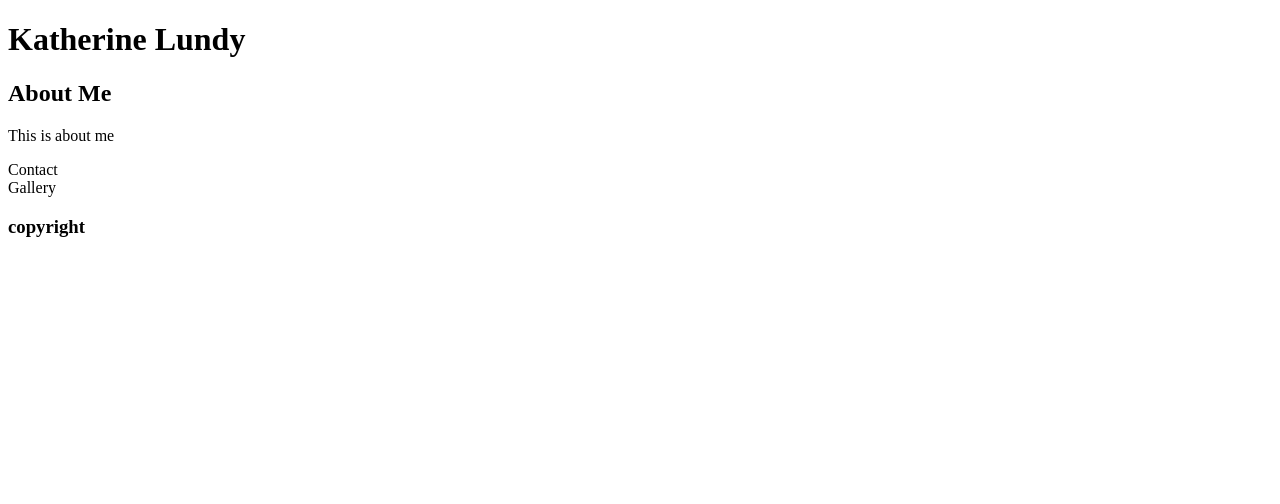
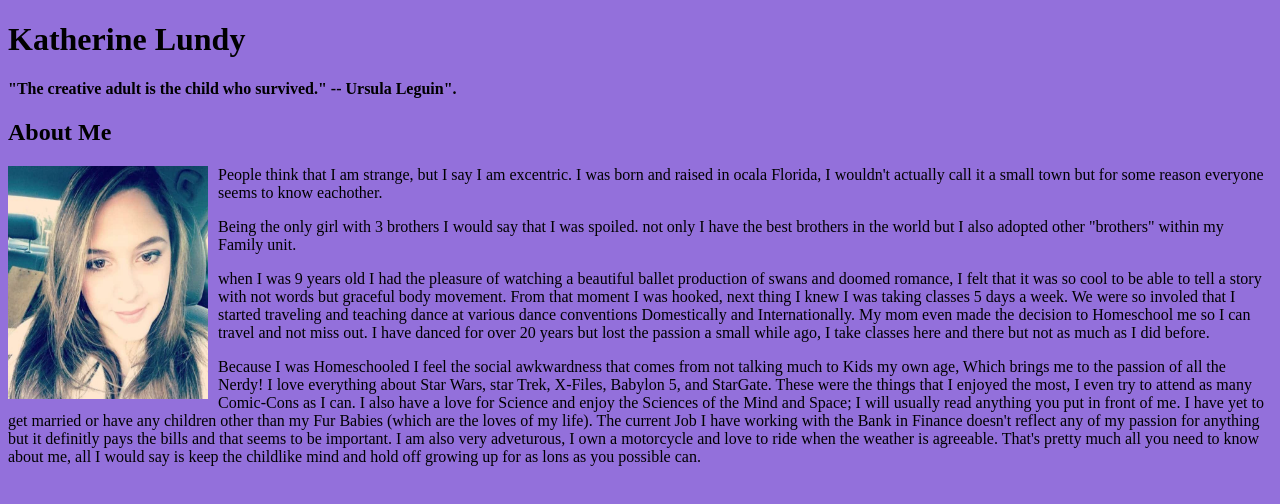
Before and after one commit to KATHERINERSL/Basic-Portfolio, a plain HTML site: page index.html in a window 1280 px wide. Drawn offline with Linux system fonts and the light colour scheme; files that its build step writes are made by us from their sources.

Commit message:
set up remaining html and added css

```diff
--- a/assets/css/style.css
+++ b/assets/css/style.css
@@ -0,0 +1,7 @@
+img#about-me-facepic{
+    float: left;
+    margin: 0 10px 10px 0;
+}
+body{
+    background-color: mediumpurple;
+}
--- a/index.html
+++ b/index.html
@@ -1,7 +1,7 @@
 <!DOCTYPE html>
 <html lang="en">
 <head>
-    <link rel= "stylesheet" href="style.css" >
+    <link rel= "stylesheet" href="assets/css/style.css">
     <!--<link rel= "content.html">
     <link rel= "portfolio.html">-->
     <meta charset="UTF-8">
@@ -12,13 +12,33 @@
 
     <H1>Katherine Lundy</H1>
     <div>
+
+        <h4> "The creative adult is the child who survived." -- Ursula Leguin".</h4>
         <h2>About Me</h2>
-        <p>This is about me</p>
-    </div>
-    <div>Contact</div>
-    <div>Gallery</div>
-    <div>
-        <h3>copyright</h3>
+
+            <img src="assets/images/facepic.jpg" id="about-me-facepic" width="200"height="233"/>
+            <p>People think that I am strange, but I say I am excentric. I was born and raised in ocala Florida,
+             I wouldn't actually call it a small town but for some reason everyone seems to know eachother.</p>
+            <p>Being the only girl with 3 brothers I would say that I was spoiled. not only I have the best brothers in the world but I also adopted
+             other "brothers" within my Family unit.</p>
+
+             <p>when I was 9 years old I had the pleasure of watching a beautiful ballet production
+             of swans and doomed romance, I felt that it was so cool to be able to tell a story with not words but graceful body movement.
+             From that moment I was hooked, next thing I knew I was taking classes 5 days a week. We were so involed that I started traveling
+             and teaching dance at various dance conventions Domestically and Internationally. My mom even made the decision to Homeschool me so
+             I can travel and not miss out. I have danced for over 20 years but lost the passion a small while ago, I take classes here and there
+             but not as much as I did before. </p>
+
+             <p>Because I was Homeschooled I feel the social awkwardness that comes from not talking much to Kids my own age,
+             Which brings me to the passion of all the Nerdy! I love everything about Star Wars, star Trek, X-Files, Babylon 5, and StarGate. These
+             were the things that I enjoyed the most, I even try to attend as many Comic-Cons as I can. I also have a love for Science and enjoy
+             the Sciences of the Mind and Space; I will usually read anything you put in front of me. I have yet to get married or have any children
+             other than my Fur Babies (which are the loves of my life). The current Job I have working with the Bank in Finance doesn't reflect any of my passion for anything
+             but it definitly pays the bills and that seems to be important. I am also very adveturous, I own a motorcycle and love to ride when the weather is agreeable.
+              That's pretty much all you need to know about me, all I would say is keep the childlike mind and hold off growing up for as lons as you possible can.</p>
+
+
+        </p>
     </div>
 </body>
 </html>
```
Also changed, not shown: content.html (+17 -0 lines), portfolio.html (+17 -0 lines), assets/images/balletshoes.jpg (added), assets/images/cuterbabyboypic.jpg (added), assets/images/facepic.jpg (added), assets/images/motorcyclepic.jpg (added), assets/images/startrekpic.jpg (added), 1 other file.
